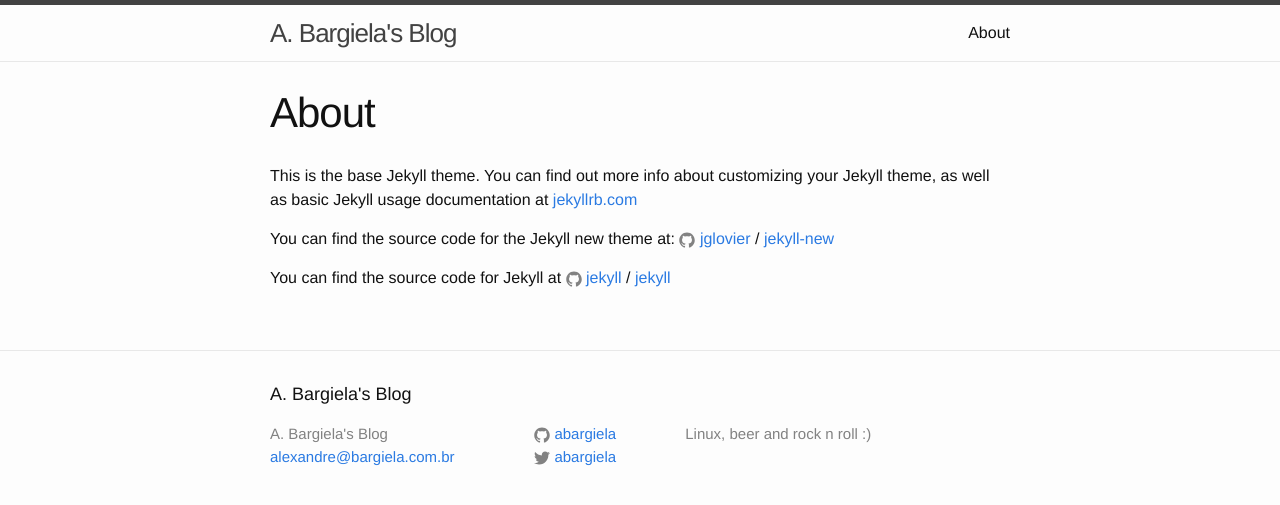
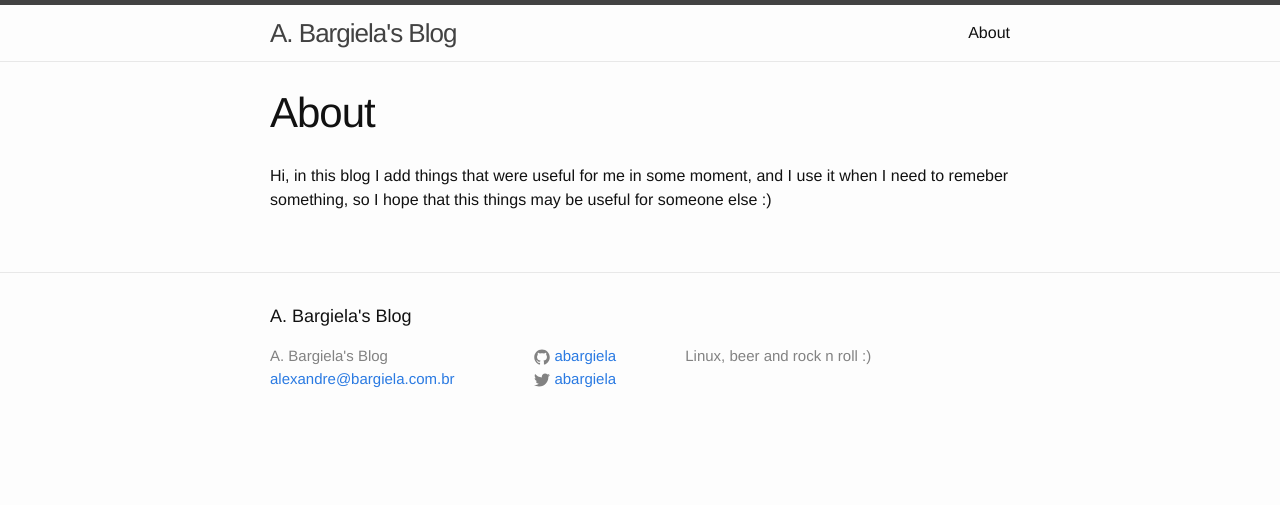
Before and after one commit to abargiela/abargiela.github.io, a Jekyll site: the page built from about.md, in a window 1280 px wide. Shown: the top 505 px of the page. Built offline with Jekyll 4.4.1, drawn with Linux system fonts in a browser that asks for light colours.

Commit message:
Add info to about

```diff
--- a/about.md
+++ b/about.md
@@ -4,12 +4,4 @@ title: About
 permalink: /about/
 ---
 
-This is the base Jekyll theme. You can find out more info about customizing your Jekyll theme, as well as basic Jekyll usage documentation at [jekyllrb.com](http://jekyllrb.com/)
-
-You can find the source code for the Jekyll new theme at:
-{% include icon-github.html username="jglovier" %} /
-[jekyll-new](https://github.com/jglovier/jekyll-new)
-
-You can find the source code for Jekyll at
-{% include icon-github.html username="jekyll" %} /
-[jekyll](https://github.com/jekyll/jekyll)
+Hi, in this blog I add things that were useful for me in some moment, and I use it when I need to remeber something, so I hope that this things may be useful for someone else :)
```
